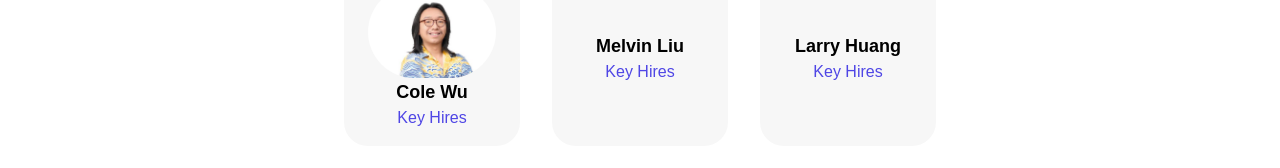
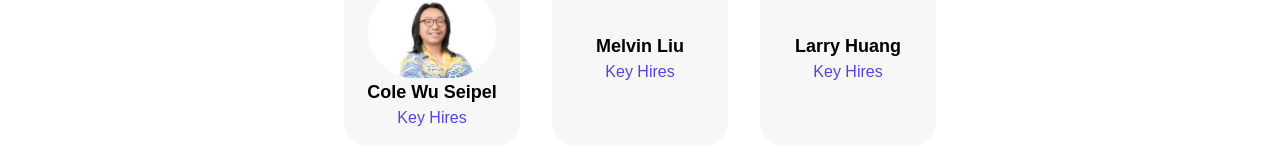
Before and after one commit to Ahmadkaxhi010/Streamline_bio, a Next.js app: page /about in a window 1280 px wide. Shown: the part 2915-3083 px from the top of the page. Built offline with nearby package versions, Linux system fonts and the light colour scheme.

Commit message:
updated name

```diff
--- a/components/Leadership/KeyHires.js
+++ b/components/Leadership/KeyHires.js
@@ -3,7 +3,7 @@ import Image from "next/image";
 const KeyHires = () => {
   const teamMembers = [
     {
-      name: "Cole Wu",
+      name: "Cole Wu Seipel",
       title: "Key Hires",
       image: "/images/Cole.jpg", // Replace with actual path
       description:
```
